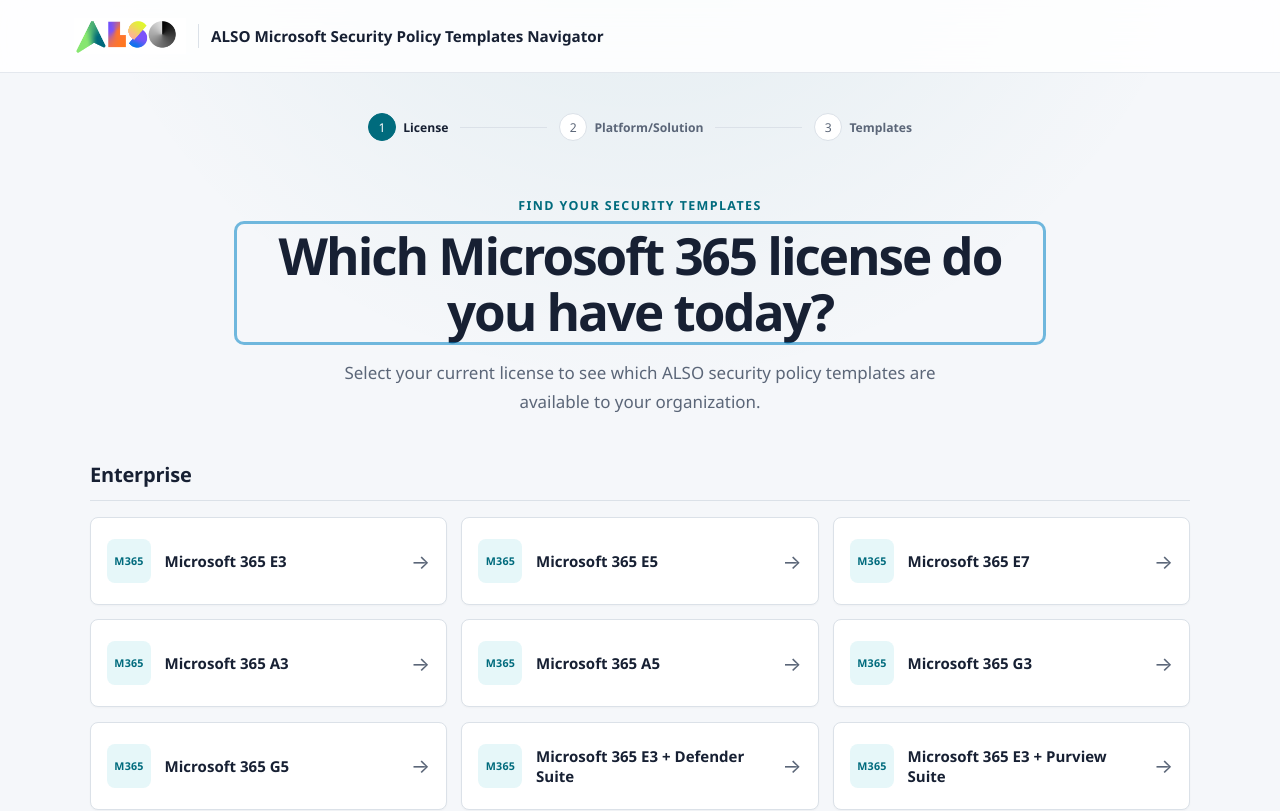
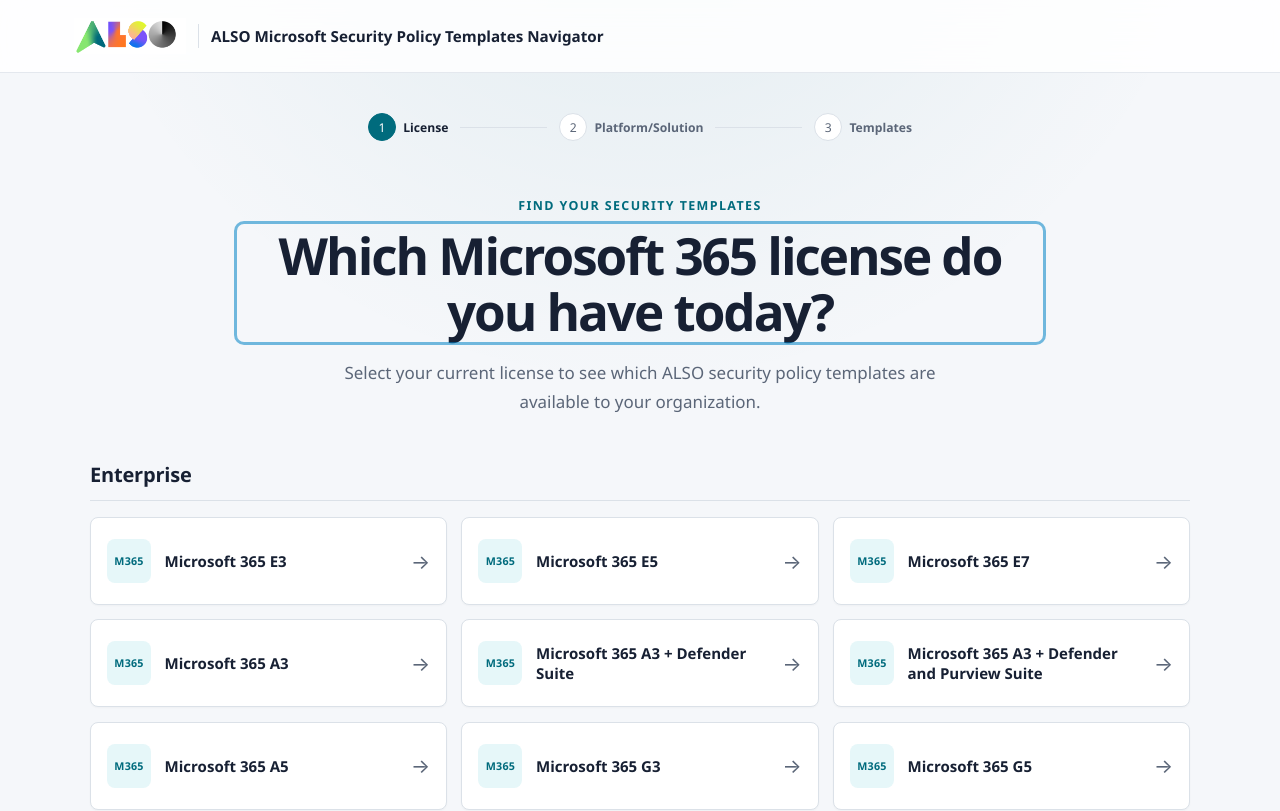
Before and after one commit to CoC-MS/ALSO-policy-templates-QA, a React (Vite) app: page / in a window 1280 px wide. Shown: the top 811 px of the page. Built offline with nearby package versions, Linux system fonts and the light colour scheme.

Commit message:
Add A3 suites and Agent eligibility
Co-authored-by: Copilot App <223556219+Copilot@users.noreply.github.com>

```diff
--- a/src/catalog.ts
+++ b/src/catalog.ts
@@ -6,6 +6,8 @@ export const licenses = [
   { id: "e5", name: "Microsoft 365 E5", eligible: true },
   { id: "e7", name: "Microsoft 365 E7", eligible: true },
   { id: "a3", name: "Microsoft 365 A3", eligible: true },
+  { id: "a3-defender", name: "Microsoft 365 A3 + Defender Suite", eligible: true },
+  { id: "a3-defender-purview", name: "Microsoft 365 A3 + Defender and Purview Suite", eligible: true },
   { id: "a5", name: "Microsoft 365 A5", eligible: true },
   { id: "g3", name: "Microsoft 365 G3", eligible: true },
   { id: "g5", name: "Microsoft 365 G5", eligible: true },
@@ -174,8 +176,10 @@ export function requiresAgent365Note(
 const agentSecurityLicenseIds = new Set<License["id"]>([
   "business-premium-defender",
   "e3-defender",
+  "e3-defender-purview",
   "e5",
   "g5",
+  "a3-defender-purview",
   "a5",
   "e7",
 ]);
```
Also changed, not shown: 1 other file (tests, documents, lock files or other folders).
